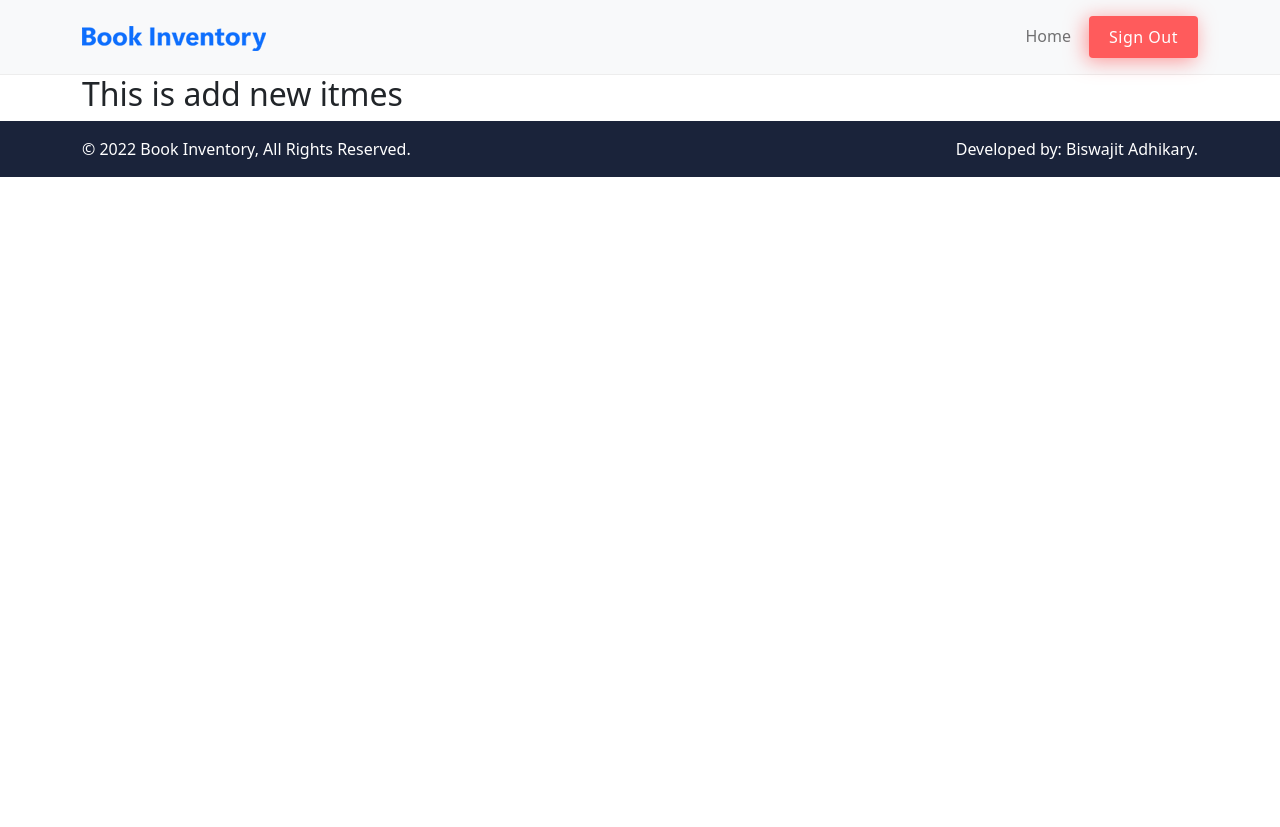
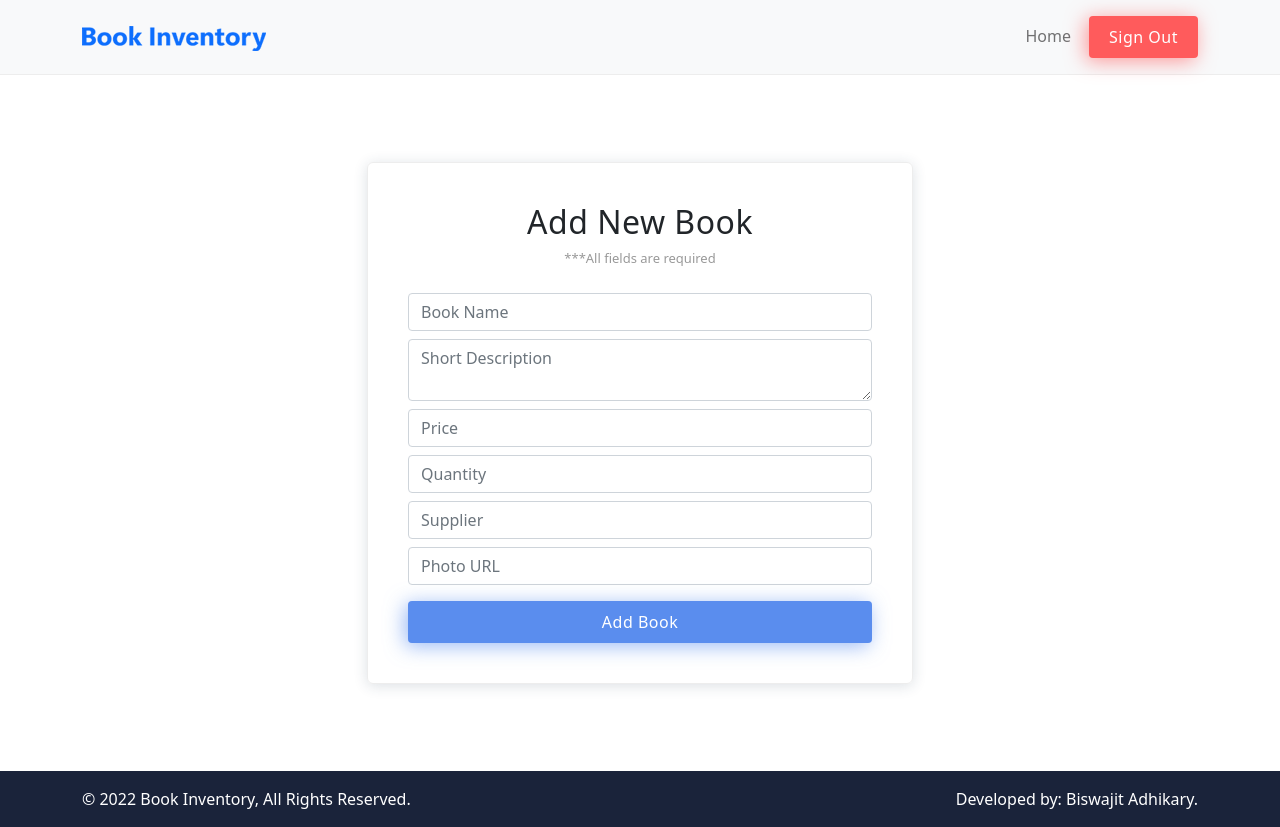
Before and after one commit to biswajit-adhikary/Book-Inventory-Client, a React (Create React App) app: page /add-new-item in a window 1280 px wide. Before the commit the page ends 800 px from the top, so only its background shows below. Built offline with nearby package versions, Linux system fonts and the light colour scheme; no server answers; sample sign-in values are in the browser's storage.

Commit message:
Add new item Completed

```diff
--- a/package.json
+++ b/package.json
@@ -12,8 +12,10 @@
     "react-bootstrap": "^2.3.1",
     "react-dom": "^18.1.0",
     "react-firebase-hooks": "^5.0.3",
+    "react-hook-form": "^7.30.0",
     "react-router-dom": "^6.3.0",
     "react-scripts": "5.0.1",
+    "react-toastify": "^9.0.1",
     "web-vitals": "^2.1.4"
   },
   "scripts": {
--- a/src/App.js
+++ b/src/App.js
@@ -12,6 +12,8 @@ import RequireAuth from './Pages/LoginSystem/RequireAuth/RequireAuth';
 import NotFound from './Pages/NotFound/NotFound';
 import Inventories from './Pages/Inventories/Inventories';
 import AddNewItem from './Pages/AddNewItem/AddNewItem';
+import { ToastContainer } from 'react-toastify';
+import 'react-toastify/dist/ReactToastify.css';
 
 function App() {
   return (
@@ -25,12 +27,17 @@ function App() {
           </RequireAuth>
         }></Route>
         <Route path="/manage-inventories" element={<Inventories />} />
-        <Route path="/add-new-item" element={<AddNewItem />} />
+        <Route path="/add-new-item" element={
+          <RequireAuth>
+            <AddNewItem />
+          </RequireAuth>
+        } />
         <Route path="/login" element={<Login />} />
         <Route path="/register" element={<Register />} />
         <Route path="/forgot-password" element={<ForgotPassword />} />
         <Route path="*" element={<NotFound />} />
       </Routes>
+      <ToastContainer />
       <Footer />
     </>
   );
--- a/src/Pages/AddNewItem/AddNewItem.css
+++ b/src/Pages/AddNewItem/AddNewItem.css
@@ -0,0 +1,22 @@
+.add-new-item-area {
+    padding: 65px 0;
+    min-height: 87vh;
+}
+
+.add-item-form {
+    border: 1px solid #ededed;
+    border-radius: 6px;
+    box-shadow: 0 2px 14px rgb(38 60 85 / 16%);
+    padding: 40px;
+}
+
+.add-item-form span {
+    font-size: 13px;
+    color: #999;
+}
+
+@media only screen and (max-width: 499px) {
+    .add-item-form {
+        padding: 40px 15px;
+    }
+}
--- a/src/Pages/AddNewItem/AddNewItem.js
+++ b/src/Pages/AddNewItem/AddNewItem.js
@@ -1,11 +1,45 @@
 import React from 'react';
-import { Container } from 'react-bootstrap';
+import { Col, Container, Row } from 'react-bootstrap';
+import { useForm } from "react-hook-form";
+import { toast } from 'react-toastify';
+import './AddNewItem.css';
 
 const AddNewItem = () => {
+    const { register, handleSubmit } = useForm();
+    const onSubmit = data => {
+        const url = `http://localhost:5000/book`;
+        fetch(url, {
+            method: 'POST',
+            headers: {
+                'content-type': 'application/json'
+            },
+            body: JSON.stringify(data)
+        })
+            .then(res => res.json())
+            .then(result => {
+                toast("Book Added!");
+            })
+    };
     return (
-        <div className='add-new-item-area'>
+        <div className='add-new-item-area text-center d-flex justify-content-center align-items-center'>
             <Container>
-                <h2>This is add new itmes</h2>
+                <Row>
+                    <Col lg={{ span: 6, offset: 3 }}>
+                        <div className="add-item-form">
+                            <h2 className='theme-text-secondary text-center mb-1'>Add New Book</h2>
+                            <span>***All fields are required</span>
+                            <form className='d-flex flex-column mt-3' onSubmit={handleSubmit(onSubmit)}>
+                                <input className='form-control mt-2' placeholder='Book Name' type="text" {...register("name")} required />
+                                <textarea className='form-control mt-2' placeholder='Short Description' {...register("description")} required />
+                                <input className='form-control mt-2' placeholder='Price' type="number" {...register("price")} required />
+                                <input className='form-control mt-2' placeholder='Quantity' type="number" {...register("quantity")} required />
+                                <input className='form-control mt-2' placeholder='Supplier' type="text" {...register("supplier")} required />
+                                <input className='form-control mt-2' placeholder='Photo URL' type="text" {...register("image")} required />
+                                <input type="submit" className='btn theme-btn mt-3' value="Add Book" />
+                            </form>
+                        </div>
+                    </Col>
+                </Row>
             </Container>
         </div>
     );
```
Also changed, not shown: 1 other file (tests, documents, lock files or other folders).
